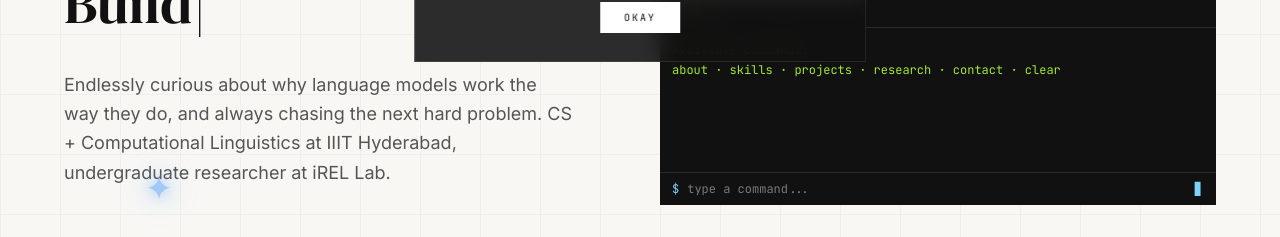
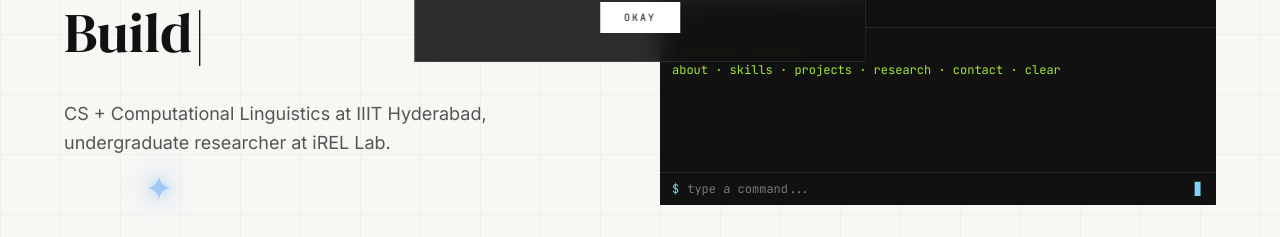
Before and after one commit to prajpenmetsa/portfolio-website, a Next.js app: page / in a window 1280 px wide. Shown: the part 446-683 px from the top of the page. Built offline with nearby package versions, Linux system fonts and the light colour scheme.

Commit message:
hero desc fixed

```diff
--- a/app/components/Hero.tsx
+++ b/app/components/Hero.tsx
@@ -51,9 +51,7 @@ export default function Hero() {
             </span>
           </div>
           <p className="font-sans text-lg text-[#555] max-w-lg leading-relaxed">
-            Endlessly curious about why language models work the way they do,
-            and always chasing the next hard problem. CS + Computational
-            Linguistics at IIIT Hyderabad, undergraduate researcher at iREL Lab.
+            CS + Computational Linguistics at IIIT Hyderabad, undergraduate researcher at iREL Lab.
           </p>
         </div>
 
```
